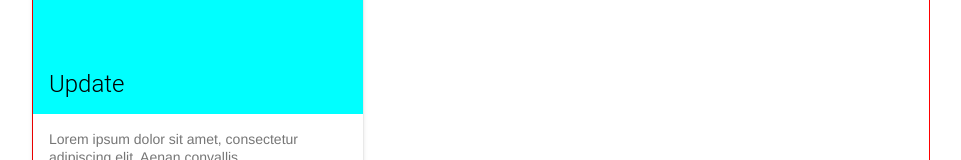
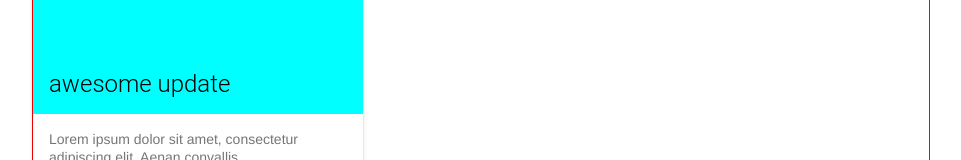
Before and after one commit to aasereb/git-bem, a plain HTML site: page index.html in a window 1280 px wide. Shown: the part 265-425 px from the top of the page, without its empty margins (159-1120 px from the left). Drawn offline with nearby package versions, Linux system fonts and the light colour scheme.

Commit message:
изменили заголовок карточки

```diff
--- a/index.html
+++ b/index.html
@@ -15,7 +15,7 @@
 	<div class="root">
 		<div class="mdl-card mdl-shadow--2dp card">
 			<div class="mdl-card__title card__title mdl-card--expand">
-			  <h2 class="mdl-card__title-text">Update</h2>
+			  <h2 class="mdl-card__title-text">awesome update</h2>
 			</div>
 			<div class="mdl-card__supporting-text">
 			  Lorem ipsum dolor sit amet, consectetur adipiscing elit.
```
